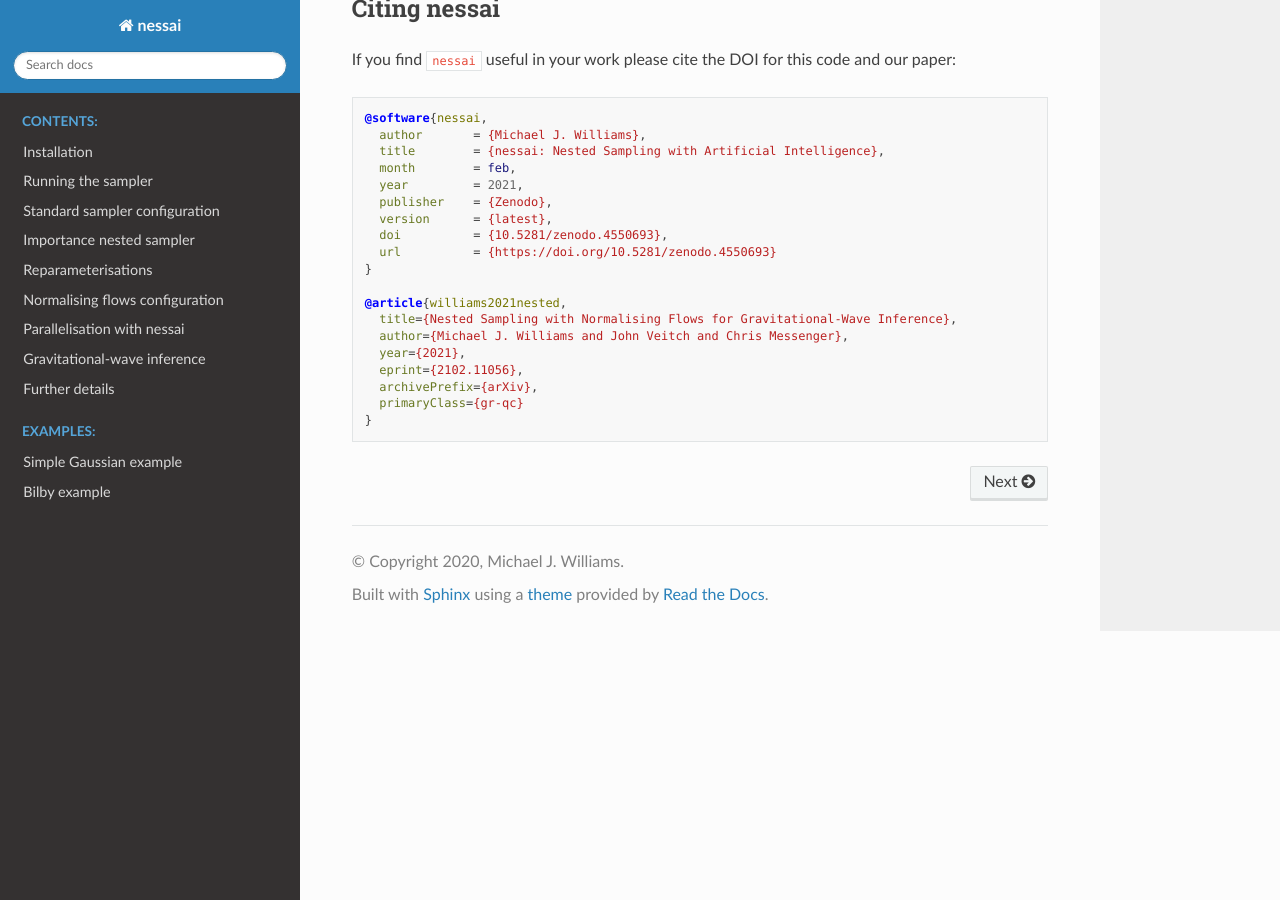
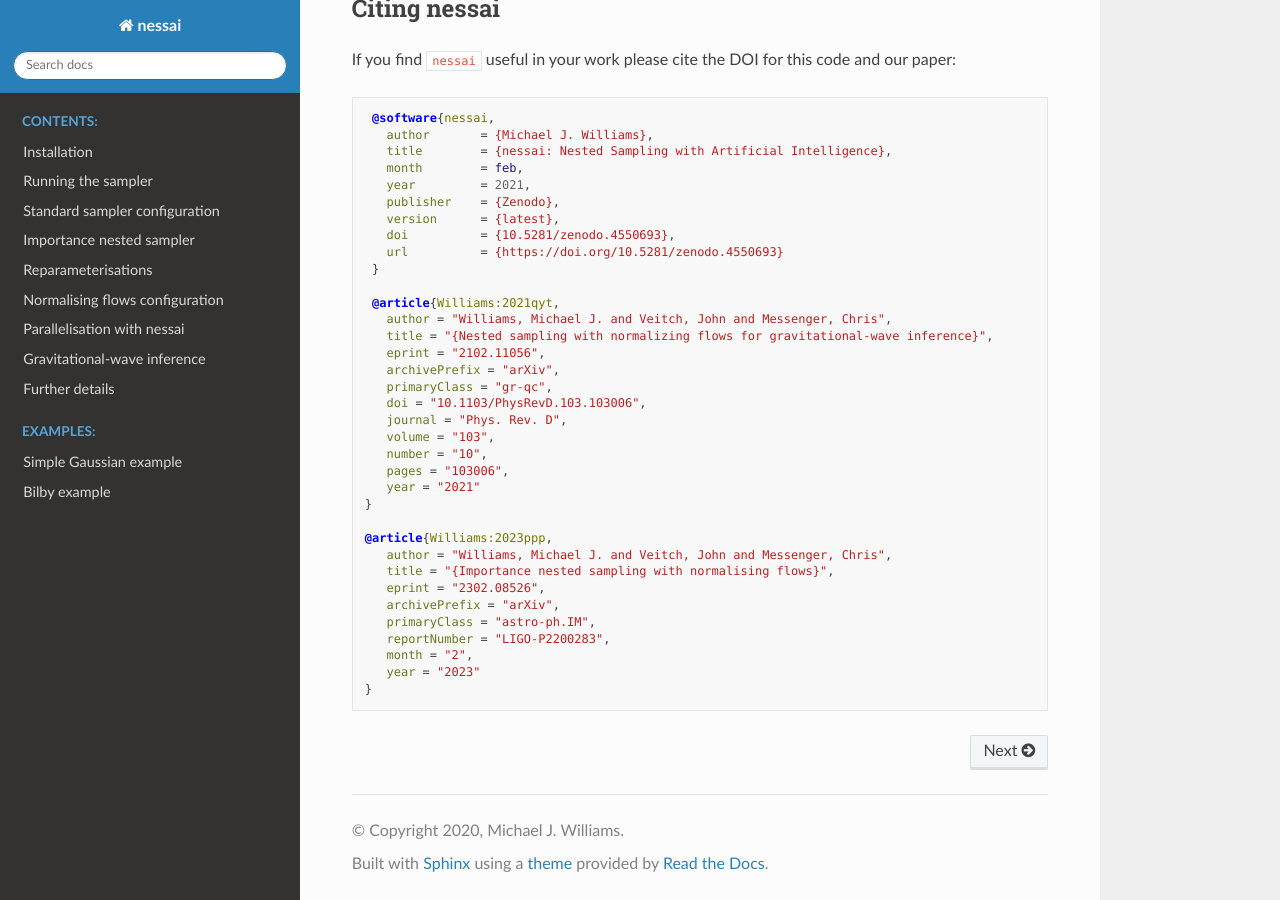
Before and after one commit to mj-will/nessai, a Sphinx documentation site: the page built from docs/index.rst, in a window 1280 px wide and 900 px high, scrolled down 802 px. Built offline with Sphinx 7.4.7 and the Read the Docs theme 2.0.0, drawn with Linux system fonts in a browser that asks for light colours; pages that are not in the unit, such as notebooks, are missing from menus.

Commit message:
docs: update citation

```diff
--- a/docs/index.rst
+++ b/docs/index.rst
@@ -57,11 +57,27 @@ If you find ``nessai`` useful in your work please cite the DOI for this code and
       url          = {https://doi.org/10.5281/zenodo.4550693}
     }
 
-    @article{williams2021nested,
-      title={Nested Sampling with Normalising Flows for Gravitational-Wave Inference},
-      author={Michael J. Williams and John Veitch and Chris Messenger},
-      year={2021},
-      eprint={2102.11056},
-      archivePrefix={arXiv},
-      primaryClass={gr-qc}
-    }
+    @article{Williams:2021qyt,
+      author = "Williams, Michael J. and Veitch, John and Messenger, Chris",
+      title = "{Nested sampling with normalizing flows for gravitational-wave inference}",
+      eprint = "2102.11056",
+      archivePrefix = "arXiv",
+      primaryClass = "gr-qc",
+      doi = "10.1103/PhysRevD.103.103006",
+      journal = "Phys. Rev. D",
+      volume = "103",
+      number = "10",
+      pages = "103006",
+      year = "2021"
+   }
+
+   @article{Williams:2023ppp,
+      author = "Williams, Michael J. and Veitch, John and Messenger, Chris",
+      title = "{Importance nested sampling with normalising flows}",
+      eprint = "2302.08526",
+      archivePrefix = "arXiv",
+      primaryClass = "astro-ph.IM",
+      reportNumber = "LIGO-P2200283",
+      month = "2",
+      year = "2023"
+   }
```
